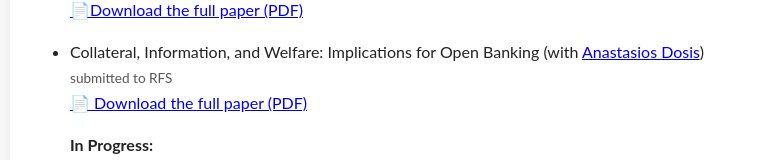
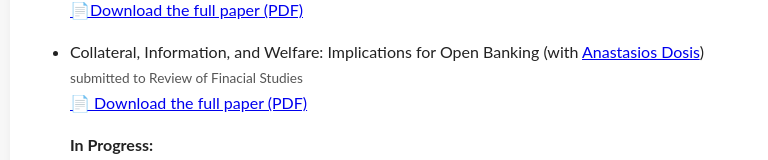
Before and after one commit to MLashkarbolookie/mlashkarbolookie.github.io, a plain HTML site: page research.html in a window 1280 px wide. Shown: the part 398-558 px from the top of the page, without its empty margins (110-878 px from the left). Drawn offline with Linux system fonts and the light colour scheme.

Commit message:
Update research.html

```diff
--- a/research.html
+++ b/research.html
@@ -32,7 +32,7 @@
   Collateral, Information, and Welfare: Implications for Open Banking
   (with <a href="https://sites.google.com/view/anastasiosdosis" target="_blank">Anastasios Dosis</a>)
   <br>
-  <span style="font-size: 0.85em; color: #555;">submitted to RFS</span>
+  <span style="font-size: 0.85em; color: #555;">submitted to Review of Finacial Studies</span>
 </li>
 <a href="Dosis-Lashkar(2025).pdf" download>📄 Download the full paper (PDF)</a>
 
```
